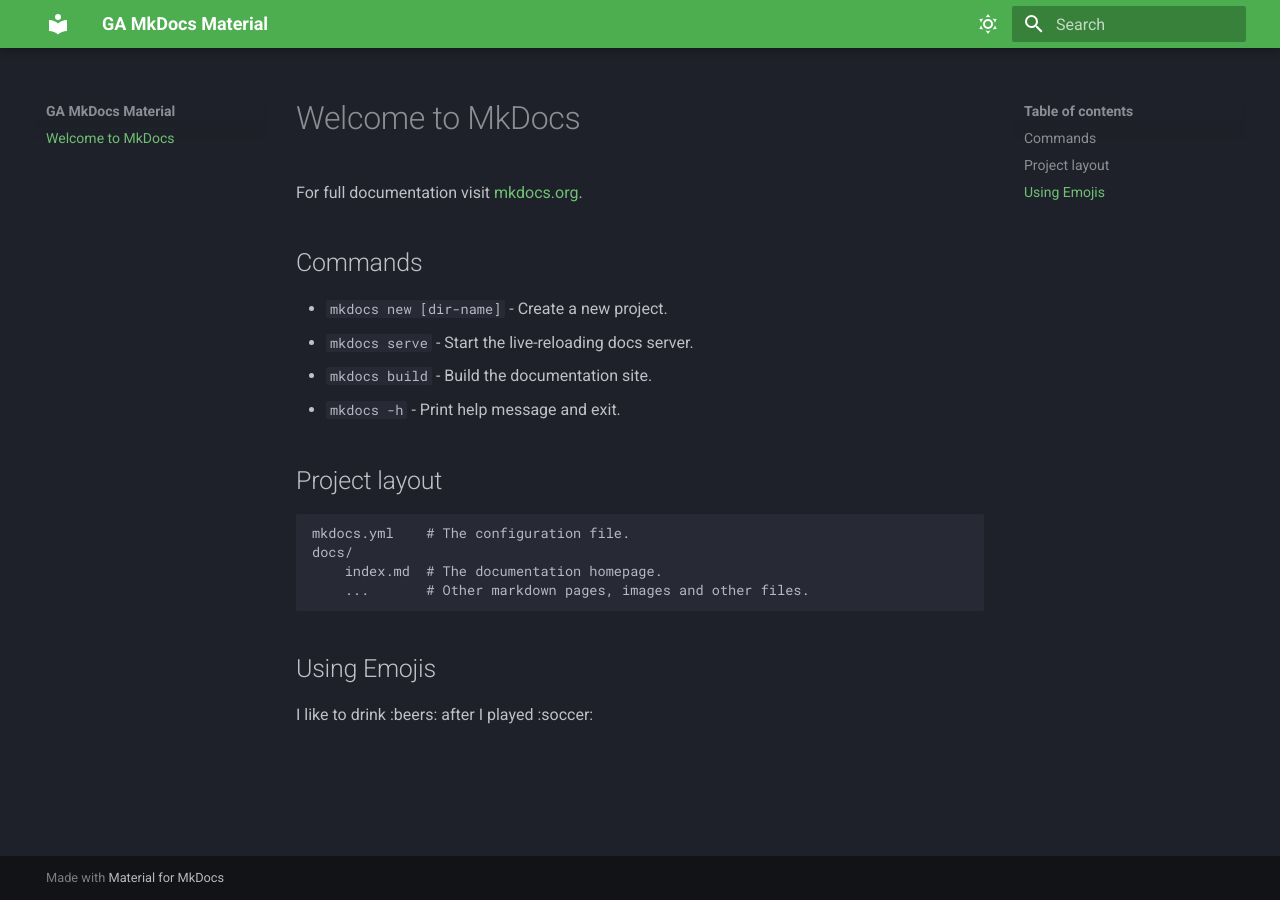
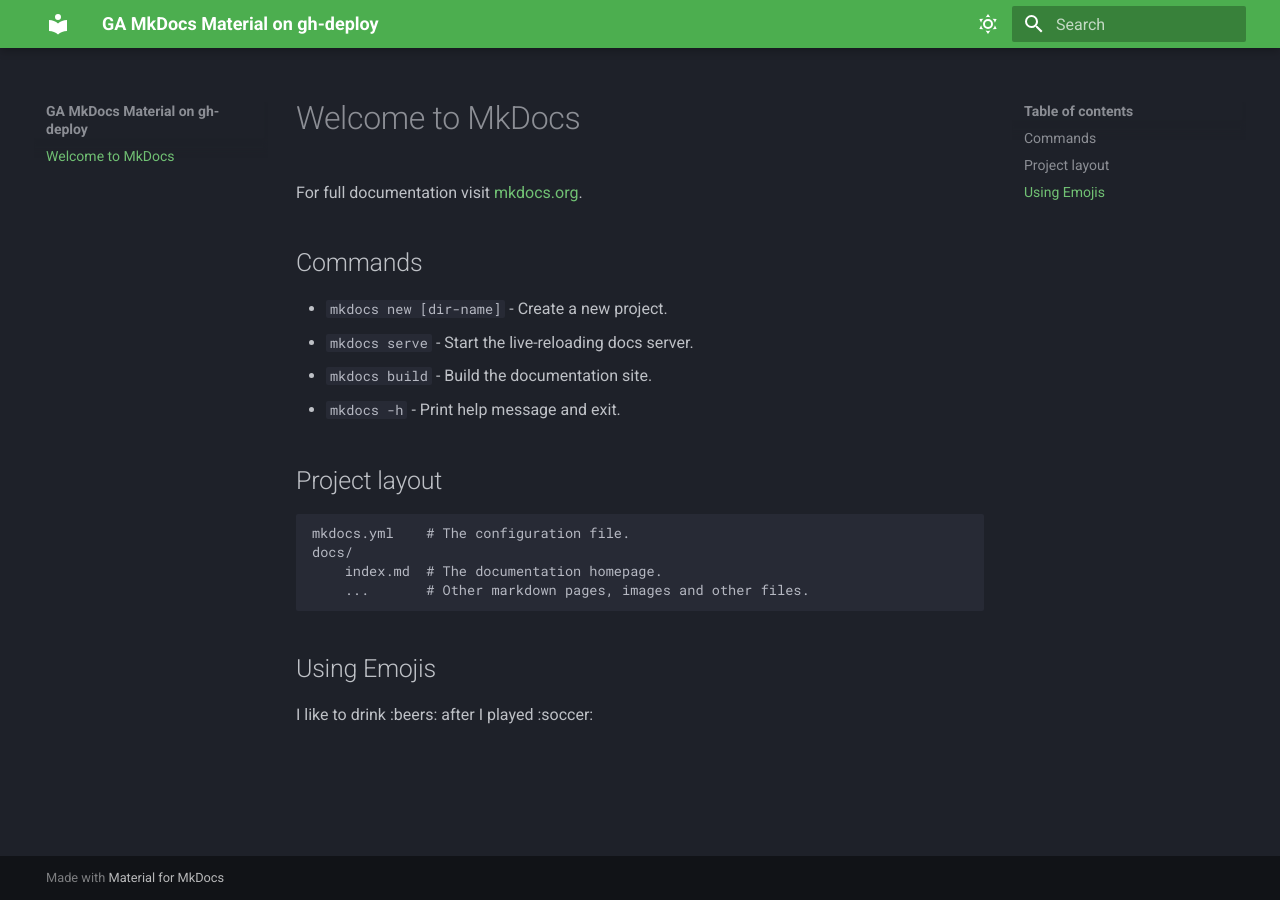
Before and after one commit to gioargyr/mkdocs, an MkDocs documentation site: the page built from docs/index.md, in a window 1280 px wide. Built offline with MkDocs 1.6.1 and Material for MkDocs 9.7.7, drawn with Linux system fonts in a browser that asks for light colours.

```diff
--- a/mkdocs.yml
+++ b/mkdocs.yml
@@ -1,4 +1,4 @@
-site_name: GA MkDocs Material
+site_name: GA MkDocs Material on gh-deploy
 site_url: https://doesntmatter.example
 theme:
   name: material
```
